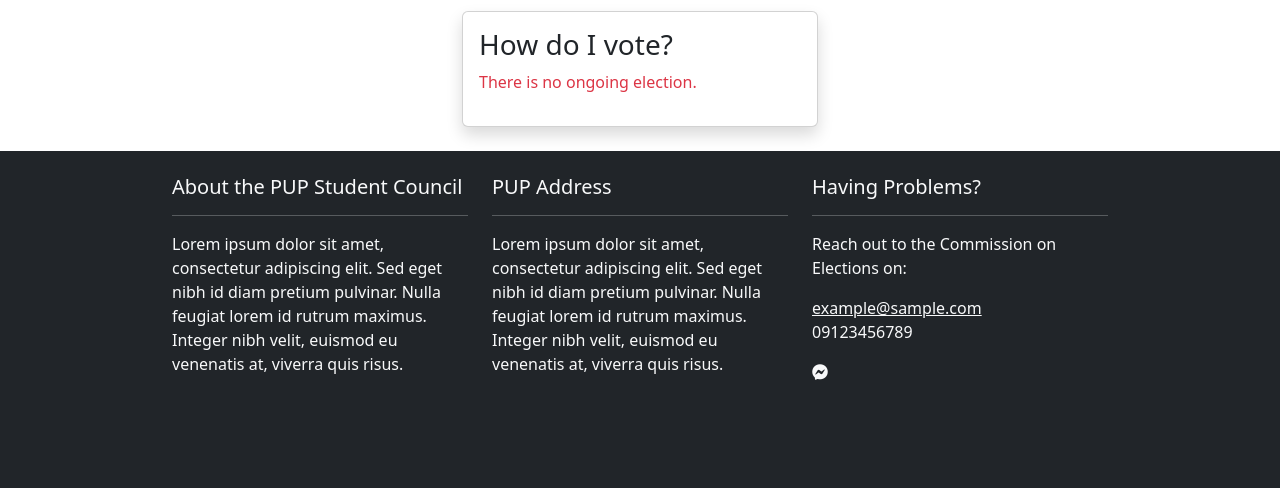
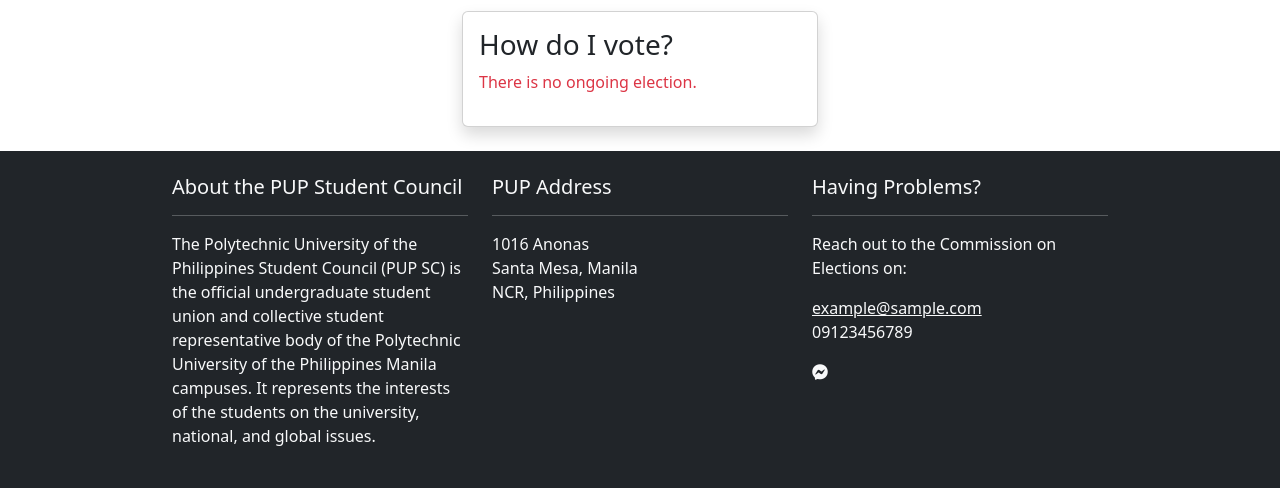
Before and after one commit to QueebSkeleton/pup-sc-online-election-system, a Django app: page / in a window 1280 px wide. Shown: the part 601-1089 px from the top of the page. Before the commit the page ends 981 px from the top, so only its background shows below. Run offline with Django 4.2, Linux system fonts and the light colour scheme; data comes from the database, SQL or seed files in the repository.

Commit message:
Minor fixes

```diff
--- a/elections/forms.py
+++ b/elections/forms.py
@@ -62,7 +62,8 @@ class VotingForm(forms.Form):
                 candidates_queryset \
                     = (election_season.runningcandidate_set
                        .filter(government_position=offered_position
-                               .government_position))
+                               .government_position,
+                               is_disqualified=False))
 
                 if candidates_queryset.count() > 0:
                     field_name \
--- a/elections/templates/elections/includes/footer.html
+++ b/elections/templates/elections/includes/footer.html
@@ -5,22 +5,19 @@
         <h5>About the PUP Student Council</h5>
         <hr/>
         <p>
-          Lorem ipsum dolor sit amet, consectetur adipiscing elit.
-          Sed eget nibh id diam pretium pulvinar.
-          Nulla feugiat lorem id rutrum maximus.
-          Integer nibh velit, euismod eu venenatis at, viverra quis risus.
+          The Polytechnic University of the Philippines Student Council (PUP SC)
+          is the official undergraduate student union and collective student
+          representative body of the Polytechnic University of the Philippines
+          Manila campuses. It represents the interests of the students on the
+          university, national, and global issues.
         </p>
       </div>
       <div class="col-8 col-md-3">
         <h5>PUP Address </h5>
         <hr/>
         <p>
-          Lorem ipsum dolor sit amet, consectetur adipiscing elit.
-          Sed eget nibh id diam pretium pulvinar.
-          Nulla feugiat lorem id rutrum maximus.
-          Integer nibh velit, euismod eu venenatis at, viverra quis risus.
+          1016 Anonas<br/> Santa Mesa, Manila<br/> NCR, Philippines
         </p>
-
       </div>
       <div class="col-8 col-md-3">
         <h5>Having Problems?</h5>
--- a/pupsces/settings.py
+++ b/pupsces/settings.py
@@ -12,6 +12,7 @@ https://docs.djangoproject.com/en/4.0/ref/settings/
 
 from pathlib import Path
 from dotenv import load_dotenv
+from django.urls import reverse_lazy
 import os
 
 # Load .env file
@@ -140,7 +141,7 @@ SOCIAL_AUTH_PIPELINE = (
     'social_core.pipeline.user.user_details',
 )
 
-SOCIAL_AUTH_LOGIN_REDIRECT_URL = '/vote/'
+SOCIAL_AUTH_LOGIN_REDIRECT_URL = reverse_lazy("elections:vote_step_first")
 
 
 # Internationalization
```
